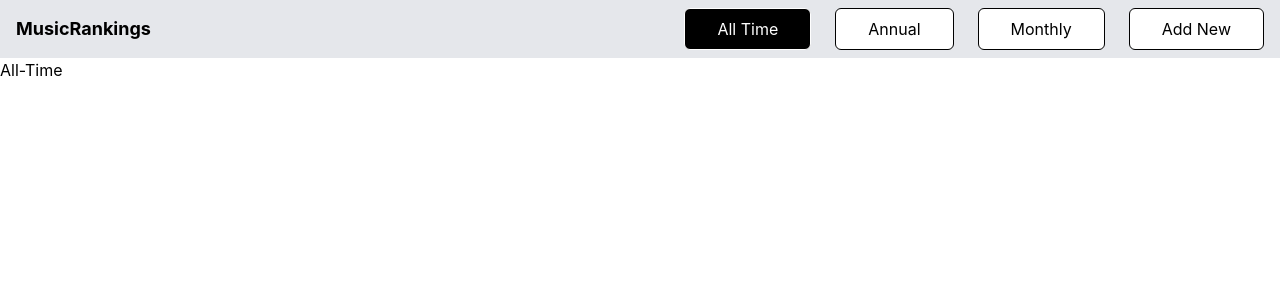
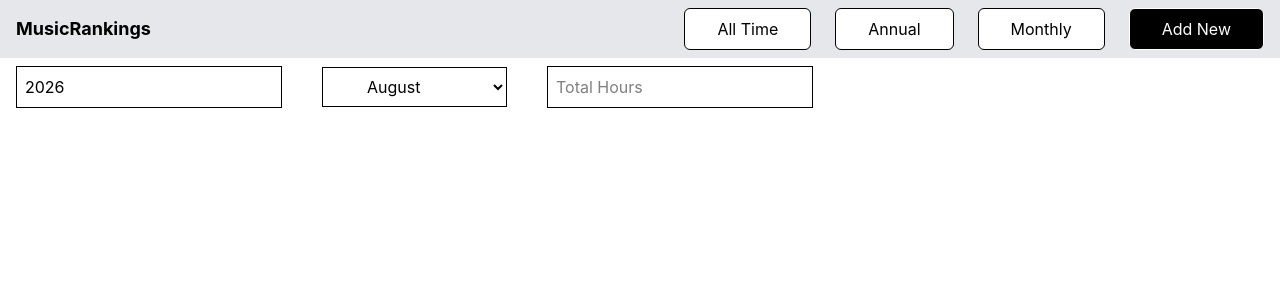
Before and after one commit to ravendr17/music-rankings, a React (Vite) app in the folder frontend/: page / in a window 1280 px wide. Shown: the top 300 px of the page. Built offline with nearby package versions, Linux system fonts and the light colour scheme.

Commit message:
add initial AddNewView

```diff
--- /dev/null
+++ b/frontend/components/AddNewView.tsx
@@ -0,0 +1,56 @@
+import { useState } from "react";
+
+const months = [
+  {id: 1, label: 'January'},
+  {id: 2, label: 'February'},
+  {id: 3, label: 'March'},
+  {id: 4, label: 'April'},
+  {id: 5, label: 'May'},
+  {id: 6, label: 'June'},
+  {id: 7, label: 'July'},
+  {id: 8, label: 'August'},
+  {id: 9, label: 'September'},
+  {id: 10, label: 'October'},
+  {id: 11, label: 'November'},
+  {id: 12, label: 'December'}
+];
+
+export default function AddNewView() {
+  const [year, setYear] = useState(() => String(new Date().getFullYear()));
+  const [month, setMonth] = useState(() => new Date().getMonth() + 1);
+  const [totalHours, setTotalHours] = useState('');
+
+  return (
+    <div className="flex flex-col">
+      <div className="flex items-center px-4 py-2 gap-10">
+        <input
+          type="number"
+          placeholder="Year"
+          className="border p-2"
+          value={year}
+          onChange={(e) => setYear(e.target.value)}
+        />
+        <select
+          className="border px-10 py-2"
+          value={month}
+          onChange={(e) => setMonth(Number(e.target.value))}
+        >
+          {months.map(v => (
+            <option
+              value={v.id}
+              key={v.id}
+            >{v.label}
+            </option>
+          ))}
+        </select>
+        <input
+          type="number"
+          placeholder="Total Hours"
+          className="border p-2"
+          value={totalHours}
+          onChange={(e) => setTotalHours(e.target.value)}
+        />
+      </div>
+    </div>
+  );
+}
--- a/frontend/src/App.tsx
+++ b/frontend/src/App.tsx
@@ -1,8 +1,9 @@
 import { useState } from 'react';
 import Navbar from '../components/Navbar';
+import AddNewView from '../components/AddNewView';
 
 export default function App() {
-  const [view, setView] = useState('all-time');
+  const [view, setView] = useState('add-new');
 
   return (
     <div className='flex flex-col h-screen'>
@@ -11,7 +12,7 @@ export default function App() {
         {view === 'all-time' && <h1>All-Time</h1>}
         {view === 'annual' && <h1>Annual</h1>}
         {view === 'monthly' && <h1>Monthly</h1>}
-        {view === 'add-new' && <h1>Add New</h1>}
+        {view === 'add-new' && <AddNewView />}
       </div>
     </div>
   );
```
